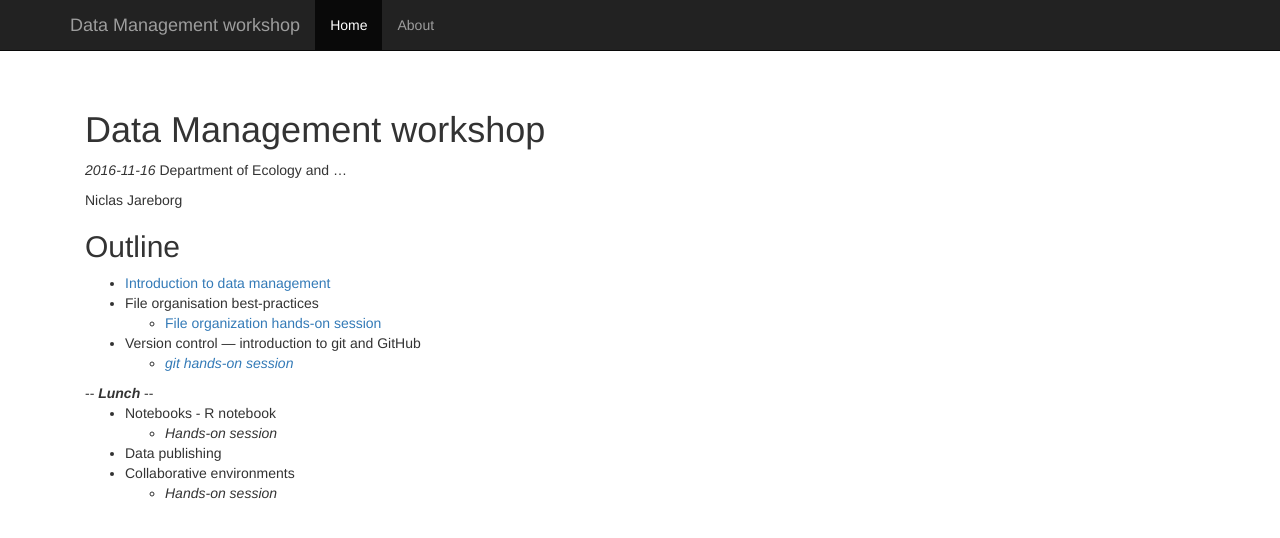
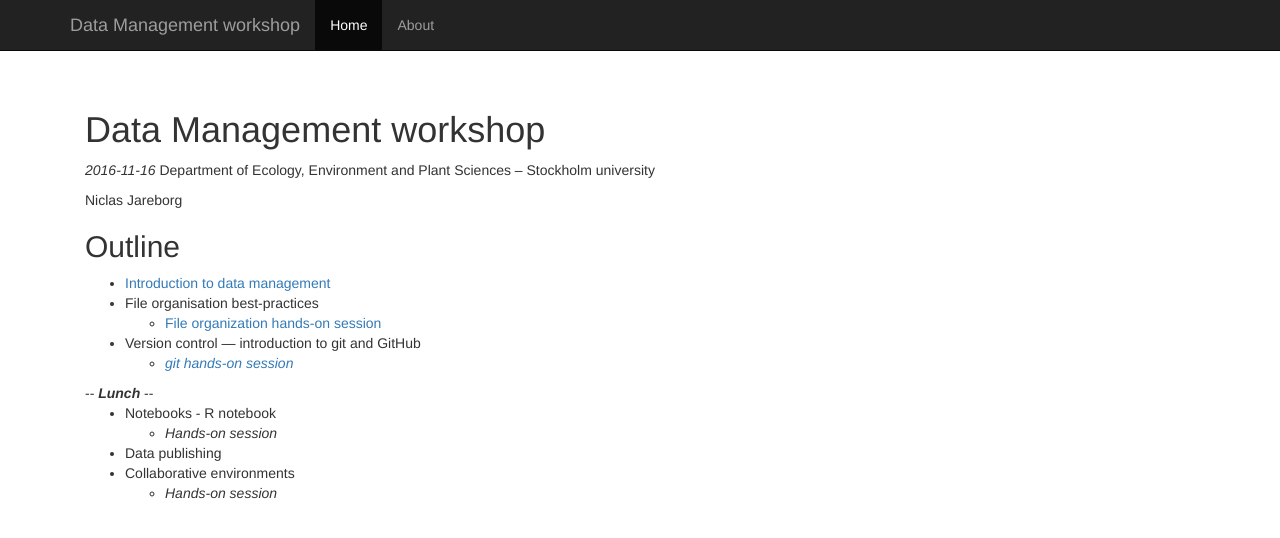
Before and after one commit to nicjar/DM_WS, a Jekyll site: the page built from index.md, in a window 1280 px wide. Shown: the top 538 px of the page. Built offline with Jekyll 4.4.1, drawn with Linux system fonts in a browser that asks for light colours; nearby versions of some CDN libraries.

Commit message:
Updated workshop location on index.md

```diff
--- a/index.md
+++ b/index.md
@@ -5,7 +5,7 @@ title:  'Data Management workshop'
 
 # Data Management workshop
 _2016-11-16_
-Department of Ecology and ...
+Department of Ecology, Environment and Plant Sciences – Stockholm university
 
 Niclas Jareborg
 
```
